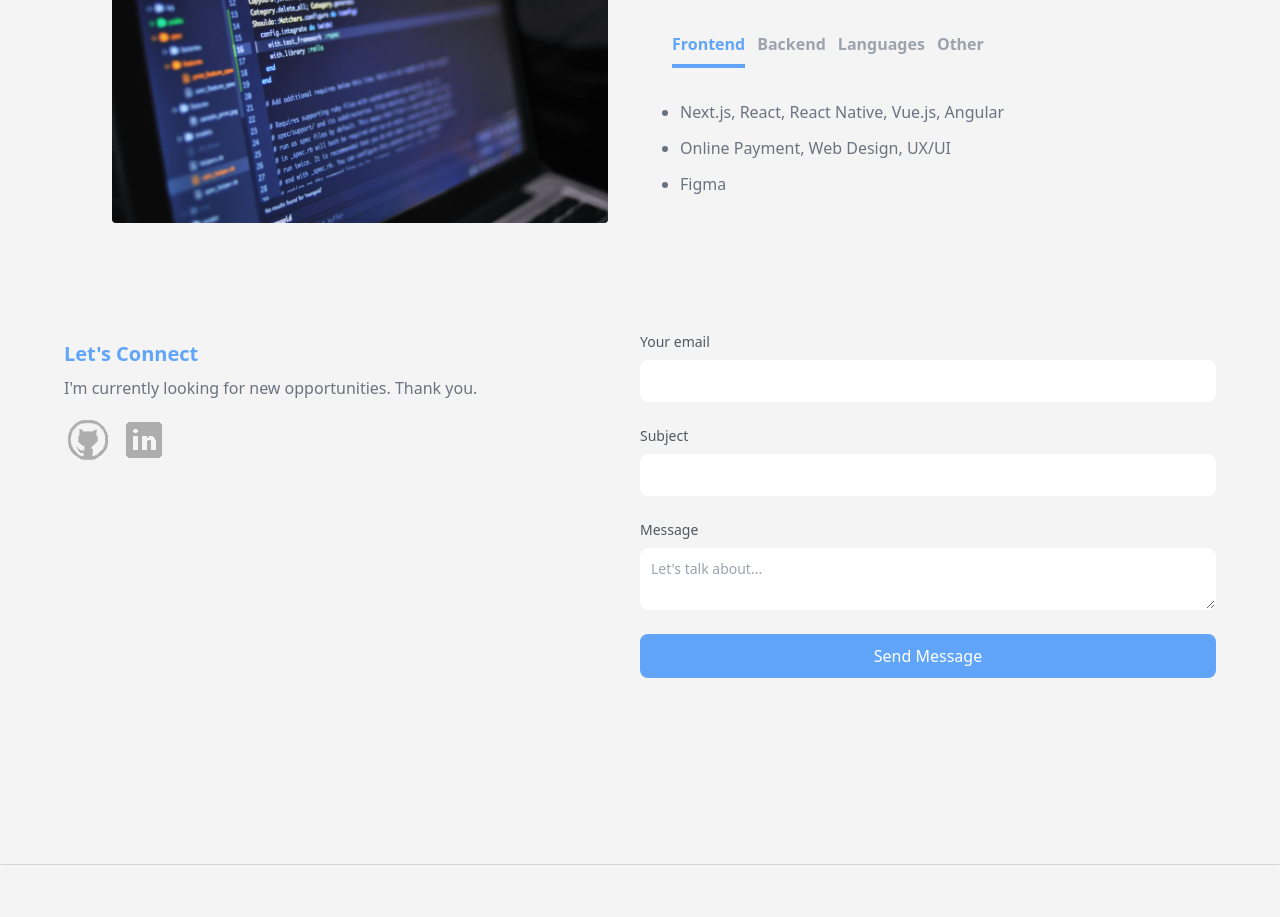
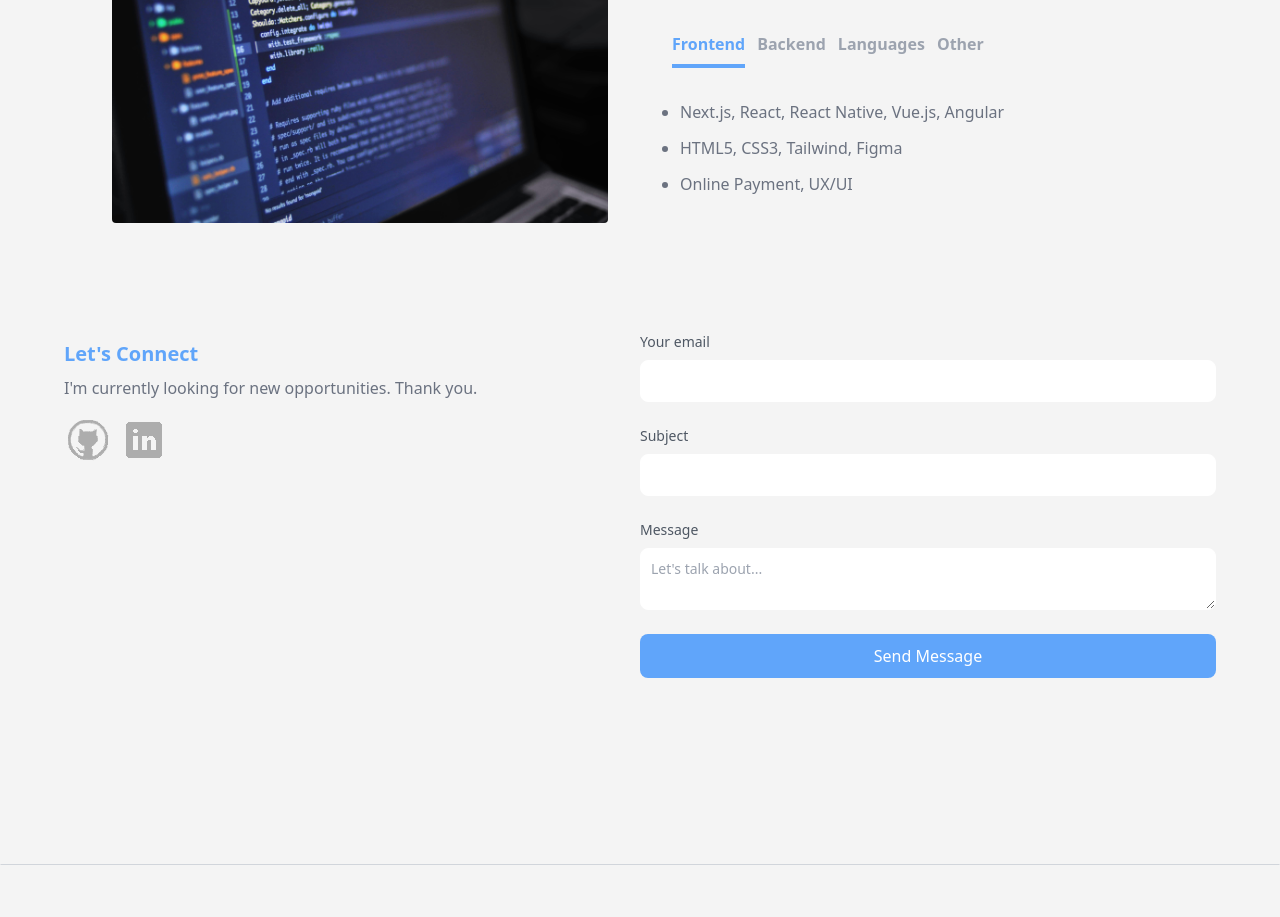
Before and after one commit to JoaoPedroCorreia1/portfolio, a Next.js app: page / in a window 1280 px wide. Shown: the part 1740-2657 px from the top of the page. Built offline with nearby package versions, Linux system fonts and the light colour scheme.

Commit message:
feat: change text

```diff
--- a/src/app/components/AboutSection.jsx
+++ b/src/app/components/AboutSection.jsx
@@ -11,8 +11,8 @@ const TAB_DATA = [
     content: (
       <ul className="flex flex-col list-disc pl-2 gap-3">
         <li>Next.js, React, React Native, Vue.js, Angular</li>
-        <li>Online Payment, Web Design, UX/UI</li>
-        <li>Figma</li>
+        <li>HTML5, CSS3, Tailwind, Figma</li>
+        <li>Online Payment, UX/UI</li>
       </ul>
     ),
   },
@@ -33,7 +33,6 @@ const TAB_DATA = [
     content: (
       <ul className="flex flex-col list-disc pl-2 gap-3">
         <li>Javascript, Typescript</li>
-        <li>HTML5, CSS3, Tailwind</li>
         <li>Python, Java, C#, Flutter, Kotlin, Golang</li>
       </ul>
     ),
```
